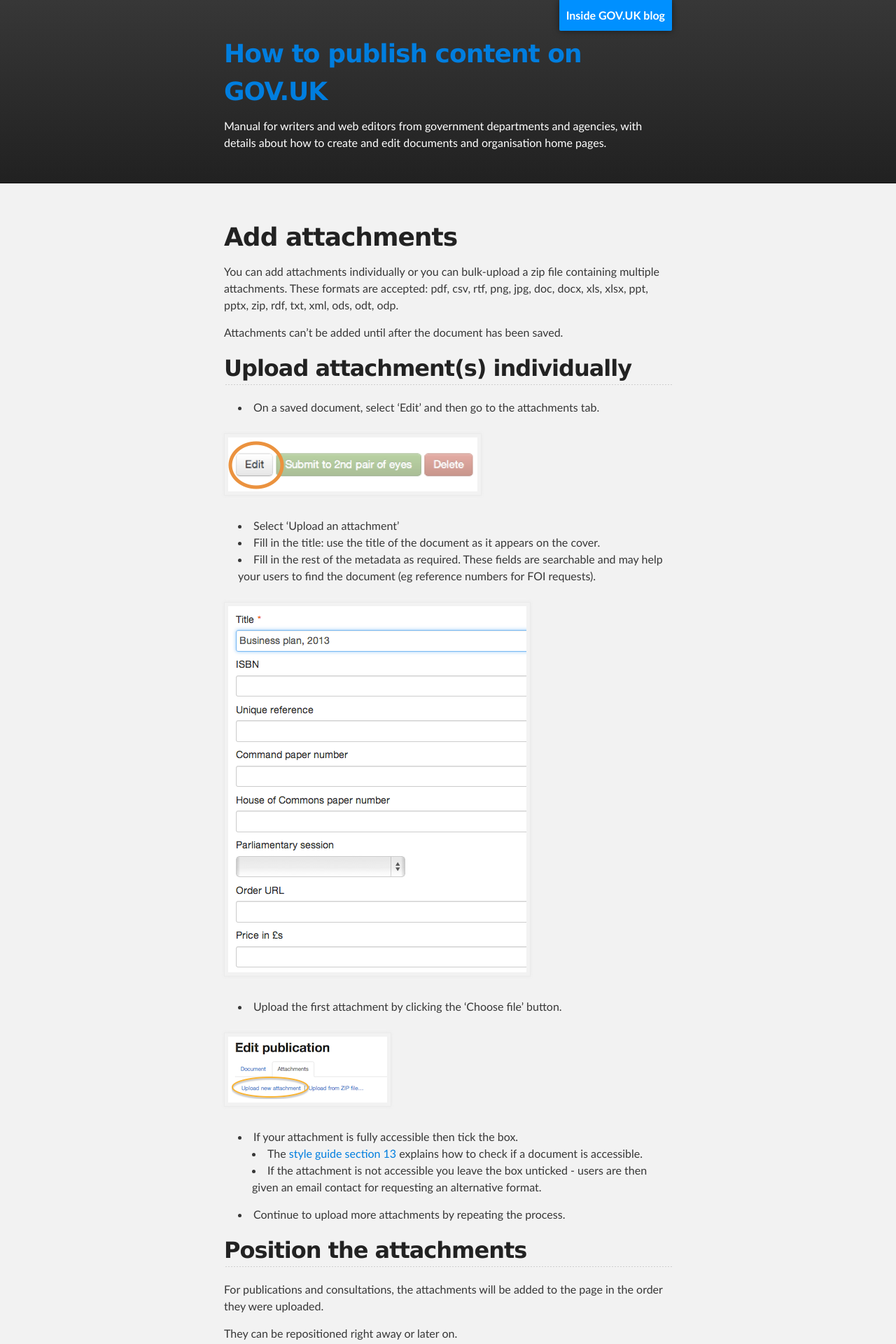
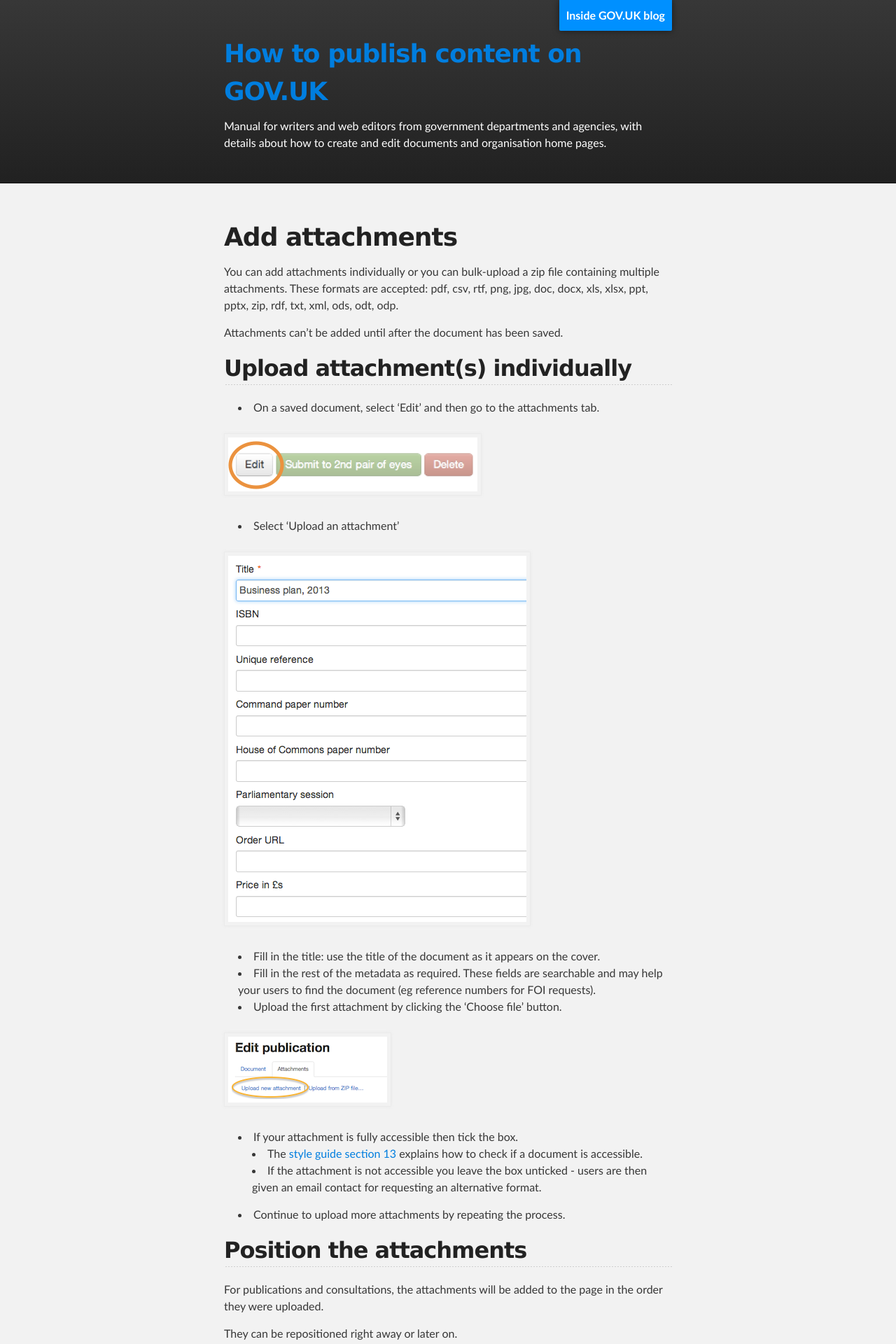
Before and after one commit to alphagov/inside-government-admin-guide, a Jekyll site: the page built from creating-documents/add-attachments.md, in a window 1280 px wide. Shown: the top 1920 px of the page at 70% size. Built offline with Jekyll 4.4.1, drawn with Linux system fonts in a browser that asks for light colours.

Commit message:
reordered steps

```diff
--- a/creating-documents/add-attachments.md
+++ b/creating-documents/add-attachments.md
@@ -16,11 +16,11 @@
 ![Editing a docoument 3](editing-a-doc-3.png)
 
 * Select 'Upload an attachment'
-* Fill in the title: use the title of the document as it appears on the cover.
-* Fill in the rest of the metadata as required. These fields are searchable and may help your users to find the document (eg reference numbers for FOI requests).
 
 ![Add associations 7](add-associations-7.png)
 
+* Fill in the title: use the title of the document as it appears on the cover.
+* Fill in the rest of the metadata as required. These fields are searchable and may help your users to find the document (eg reference numbers for FOI requests).
 * Upload the first attachment by clicking the 'Choose file' button.
 
 ![Add attachments 6](add-attachments-6.png)
```
